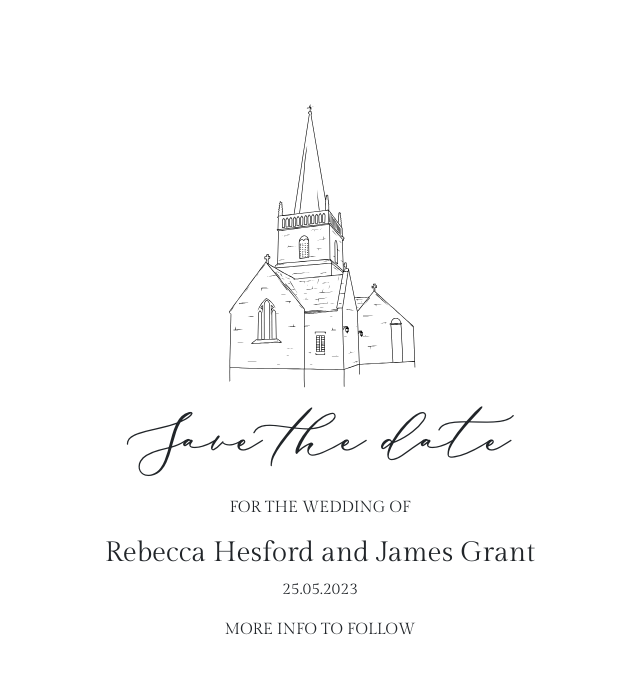
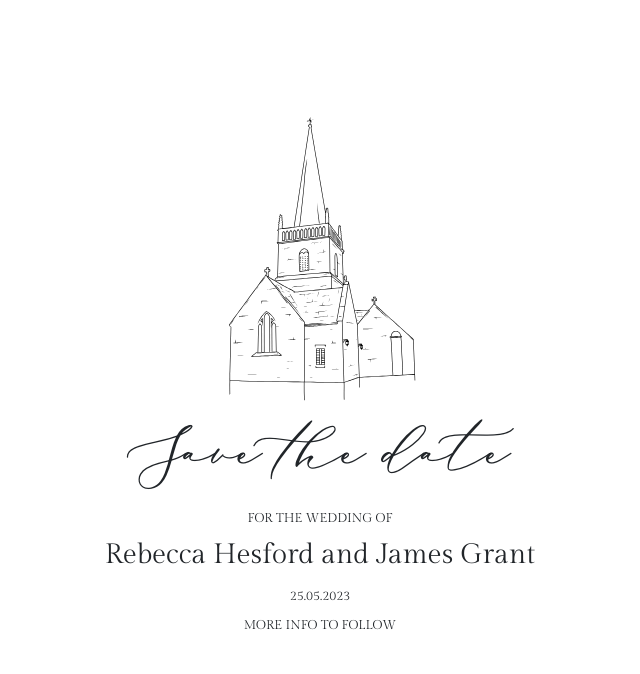
Before and after one commit to sproogen/the-grant-wedding, a plain HTML site: page index.html in a window 1280 px wide. Shown: the whole page, without its empty margins (320-960 px from the left). Drawn offline with nearby package versions, Linux system fonts and the light colour scheme.

Commit message:
Update index.html

```diff
--- a/index.html
+++ b/index.html
@@ -23,6 +23,15 @@
         h1 {
           font-size: 4rem;
         }
+      }
+
+      h3 {
+        margin-bottom: 1rem;
+      }
+
+      p {
+        font-size: 0.8rem;
+        margin-bottom: 0.6rem;
       }
 
       .container {
```
